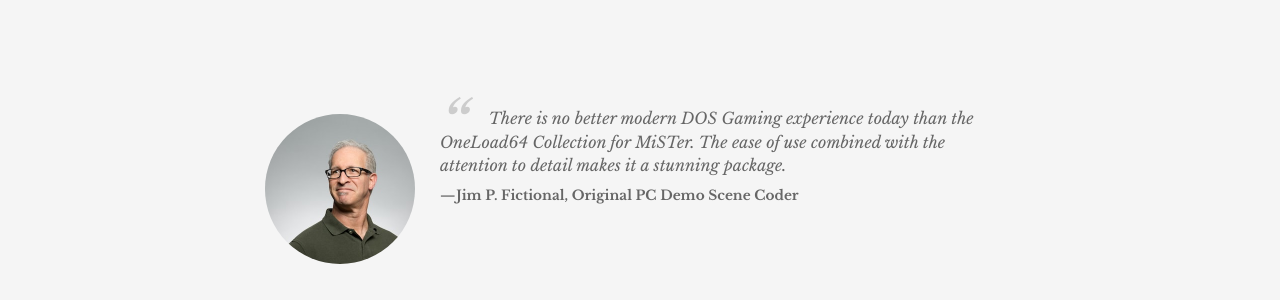
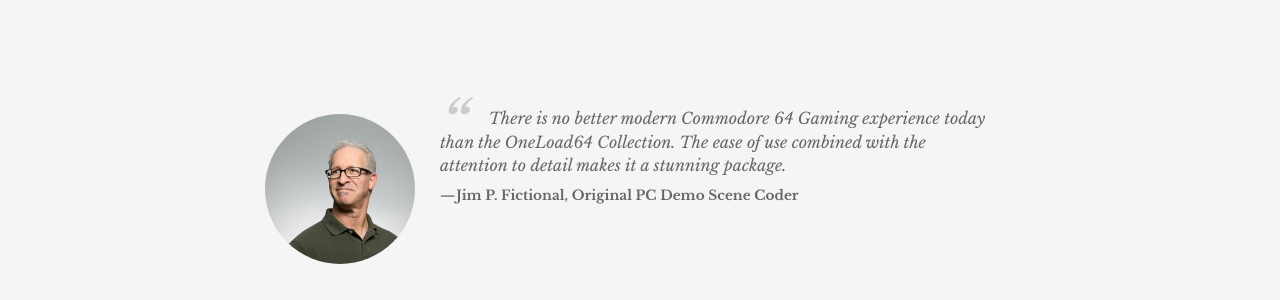
Before and after one commit to oneload64/oneload64.github.io, a Jekyll site: the page built from index.html, in a window 1280 px wide and 900 px high, scrolled down 1834 px. Shown: the part 152-452 px from the top of the window. Built offline with Jekyll 4.4.1, drawn with Linux system fonts in a browser that asks for light colours.

Commit message:
Update copy

```diff
--- a/index.html
+++ b/index.html
@@ -58,7 +58,7 @@
 			<div class="testimonial-block">
 				<div class="square-image"><img src="{{ site.baseurl }}/images/fictional.jpg" alt="Jim James"></div>
 				<blockquote>
-					<p>There is no better modern DOS Gaming experience today than the OneLoad64 Collection for MiSTer. The ease of use combined with the attention to detail makes it a stunning&nbsp;package.</p>
+					<p>There is no better modern Commodore 64 Gaming experience today than the OneLoad64 Collection. The ease of use combined with the attention to detail makes it a stunning&nbsp;package.</p>
 					<p class="editable author">&mdash;&#8202;Jim P. Fictional, Original PC Demo Scene Coder</p>
 				</blockquote>
 			</div>
```
